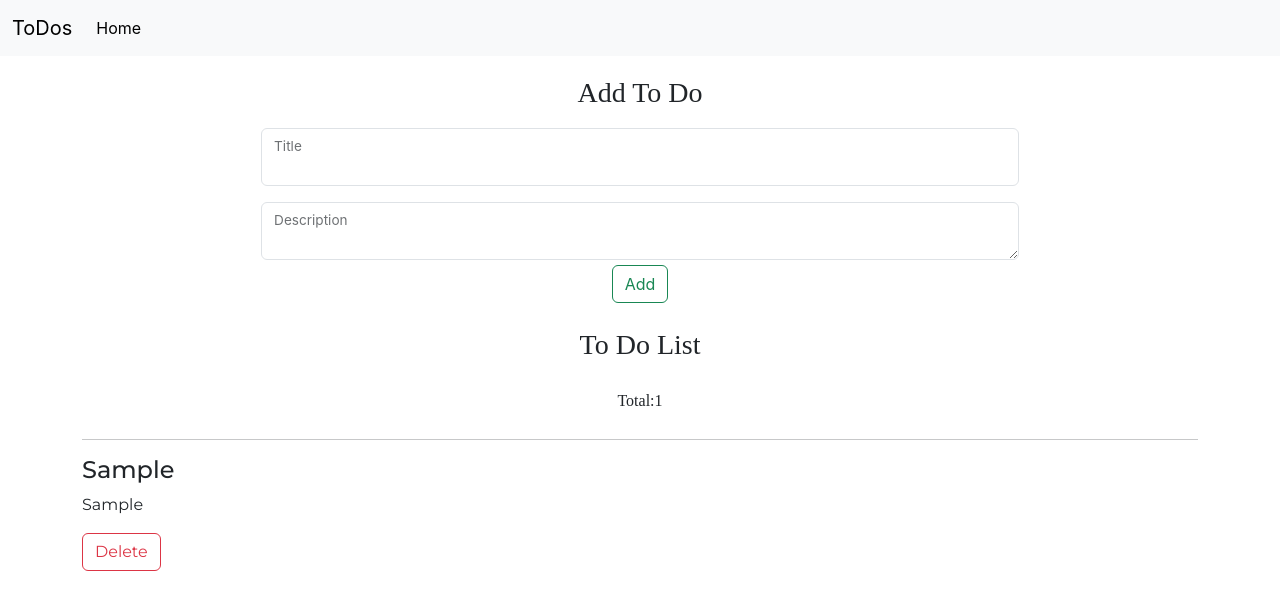
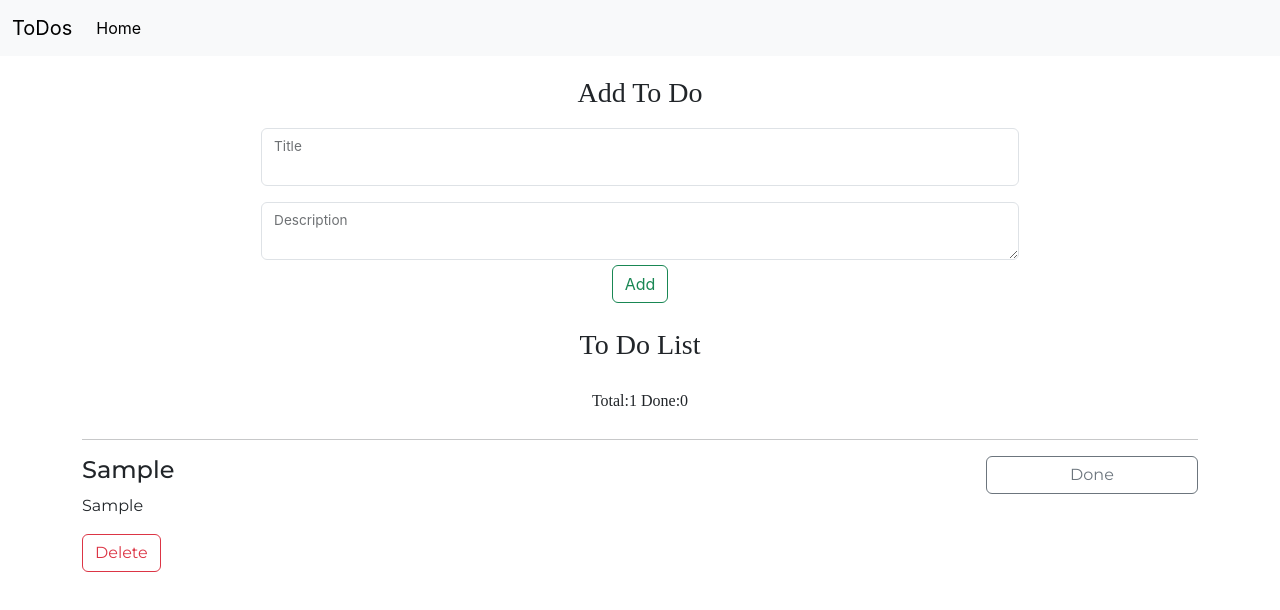
Before and after one commit to GODSON-44/Todos, a React (Create React App) app: page / in a window 1280 px wide. Both pictures are taken after typing "Sample", "Sample" into the empty fields and a click on the button "Add". Shown: the top 610 px of the page. Built offline with nearby package versions, Linux system fonts and the light colour scheme; a web font is replaced by a local one.

Commit message:
checkbox added and tracked count of done todos: '

```diff
--- a/src/App.css
+++ b/src/App.css
@@ -74,6 +74,32 @@
   display: flex;
   justify-content: center;
 }
+#checkbox{
+  display: flex;
+  justify-content: space-between;
+}
+#taskdone{
+  text-decoration: line-through;
+  color:  #6c757d;
+
+}
+#btnn{
+  /* background: white; */
+  width:19%;
+
+}
+
+#tbtn{
+  width: 19%;
+}
+#btnn:hover{
+  background-color: white;
+  color: #6c757d;
+}
+#tbtn:hover{
+  background-color: #6c757d ;
+  color: white;
+}
 
 
 @keyframes App-logo-spin {
--- a/src/App.js
+++ b/src/App.js
@@ -17,6 +17,15 @@ function App() {
   }
 
 
+  // let initdone;
+  // if(localStorage.getItem("done") === null){
+  //   initdone = 0;
+  // }
+  // else{
+  //   initTodo = JSON.parse(localStorage.getItem("done"));
+  // }
+
+
   const add = (titl, dec) => {
     if (!titl) {
       alert("Title can not be empty!");
@@ -26,29 +35,60 @@ function App() {
     const newtodo = {
       sno: Sno,
       title: titl,
-      desc: dec
+      desc: dec,
+      clicked:false
     }
     // setTodo([...todo, newtodo]); -> pushes to back
     setTodo([newtodo, ...todo]);// unshift newtodo i.e add in front
-    console.log(Sno);
+    // console.log(Sno);
     localStorage.setItem("todo", JSON.stringify(todo));
 
   }
+
+  const setClk = (Sno) => {
+  const updated = todo.map((itm) =>{
+  return itm.sno === Sno ? { ...itm, clicked: !itm.clicked} : itm}
+);
+  // const list = updated.filter((itm)=>{
+  //     return itm.clicked === true;
+  //   })
+    // let add = 0
+    // setDone(add)
+
+  // setDone(add)
+  setTodo(updated);
+  localStorage.setItem("todo", JSON.stringify(todo));
+  // localStorage.setItem("done", JSON.stringify(done));
+};
+
 
   const del = (item) => {
     console.log("item deleted", item.title);
     setTodo(todo.filter((e) => {// used for live deletion of the objects in the DOM
       return e !== item;
     }))
-
+    // const list = todo.filter((itm)=>{
+    //   return itm.clicked === true;
+    // })
+    // let add = 0
+    // setDone(add)
     localStorage.setItem("todo", JSON.stringify(todo));
+    // localStorage.setItem("done", JSON.stringify(done));
   }
 
   const [todo, setTodo] = useState(initTodo)// Creating a todo array with a hook setTodo for live deletion and local storage
 // For properly strogin the updated item and then calling the locastorage setItem
+// const [done, setDone] = useState(initdone)
+
+
 useEffect(()=>{
   localStorage.setItem("todo", JSON.stringify(todo))
 }, [todo]);
+
+
+// useEffect(()=>{
+//   localStorage.setItem("done", JSON.stringify(done))
+// }, [done]);
 
 
 
@@ -59,7 +99,7 @@ useEffect(()=>{
 
       <Addtodo Add={add} />
       </div>
-      <Todos todo={todo} del={del} />
+      <Todos todo={todo} del={del} setClick = {setClk}/>
       <Footer />
     </>
   );
--- a/src/MyComponents/addtodo.js
+++ b/src/MyComponents/addtodo.js
@@ -30,7 +30,7 @@ const Addtodo = ({ Add }) => {
                         id="floatingTextarea2"
                         style={{ height: 50 }}
                         value={desc}
-                        onChange={(e) => { setDesc(e.target.value) }}
+                        onChange={(e) => {setDesc(e.target.value) }}
 
                     />
                     <label htmlFor="floatingTextarea2">Description</label>
--- a/src/MyComponents/todoitem.js
+++ b/src/MyComponents/todoitem.js
@@ -1,13 +1,20 @@
-import React from 'react'
 
-const todoitem = ({task, del}) => {
+import React, { useState } from 'react';
+
+const Todoitem = ({task, del, set}) => {
+  // const divref = useRef(null);
+  // const [clicked, setClick] = useState(false);
+
   return (
     <>
     <div className='todoitem my-3'>
 
       <hr></hr>
-      <h4>{task.title}</h4>
-      <p>{task.desc}</p>
+      <div id = "checkbox">
+      <h4 id={`${task.clicked?'taskdone':'undone'}`}>{task.title}</h4>
+       <button type="button" className={`btn${task.clicked?' btn-secondary':' btn-outline-secondary'}`} id={`${task.clicked?'tbtn':'btnn'}`} onClick={()=>{set(task.sno)}}>{task.clicked?'Reset':'Done'}</button>
+      </div>
+      <p id={`${task.clicked?'taskdone':'undone'}`}>{task.desc}</p>
       <button className="btn btn-outline-danger" onClick={()=>{del(task)}}>Delete</button>
 
     </div>
@@ -15,4 +22,4 @@ const todoitem = ({task, del}) => {
   )
 }
 
-export default todoitem
+export default Todoitem
--- a/src/MyComponents/todos.js
+++ b/src/MyComponents/todos.js
@@ -1,19 +1,34 @@
 import React from 'react'
 import Todoitem from './todoitem'
 
-const todos = ({todo, del}) => {
+const todos = ({todo, del, setClick}) => {
+ // ✅ deep copy of array + each object
+
+    const list = todo.filter((itm)=>{
+      return itm.clicked === true;
+    })
+
+  // let list = newupd.filter((e)=>{
+  //   return newupd.clicked === true;
+  // })
+
+  let done = list.length;
+
   return (
     <>
 
     <div className='container'>
 
     <h3 id='text'>To Do List</h3>
-    <p id = 'text'>Total:{todo.length}</p>
+    <div id='tcont'>
+
+    <p id = 'text'>Total:{todo.length} Done:{done}</p>
+    </div>
 
       {// an if statement
       todo.length !== 0?
       todo.map((obj)=>{
-        return <Todoitem task = {obj} key = {obj.sno} del = {del}/>
+        return <Todoitem task = {obj} key = {obj.sno} del = {del} set = {setClick}/>
 
       }
 
```
